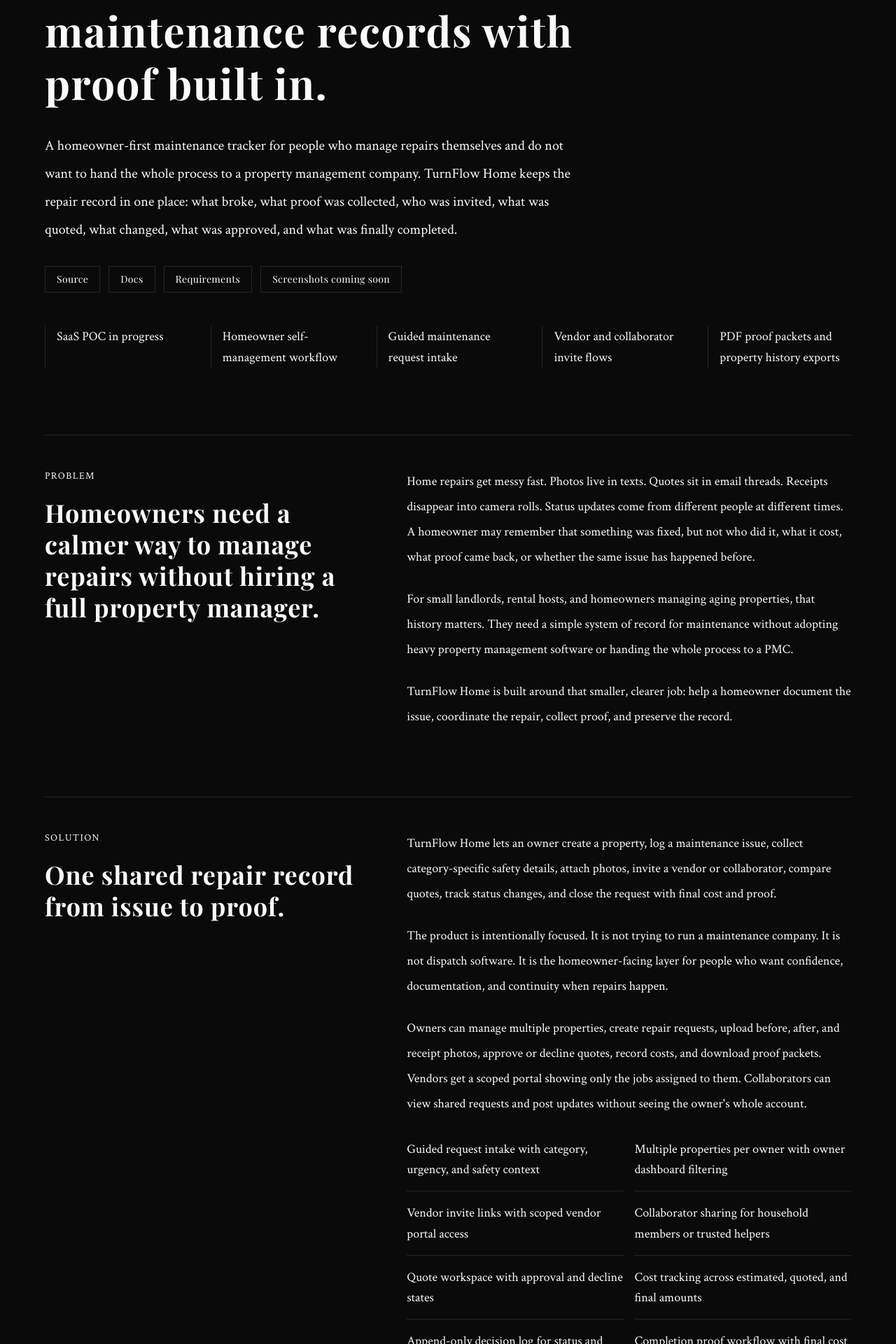
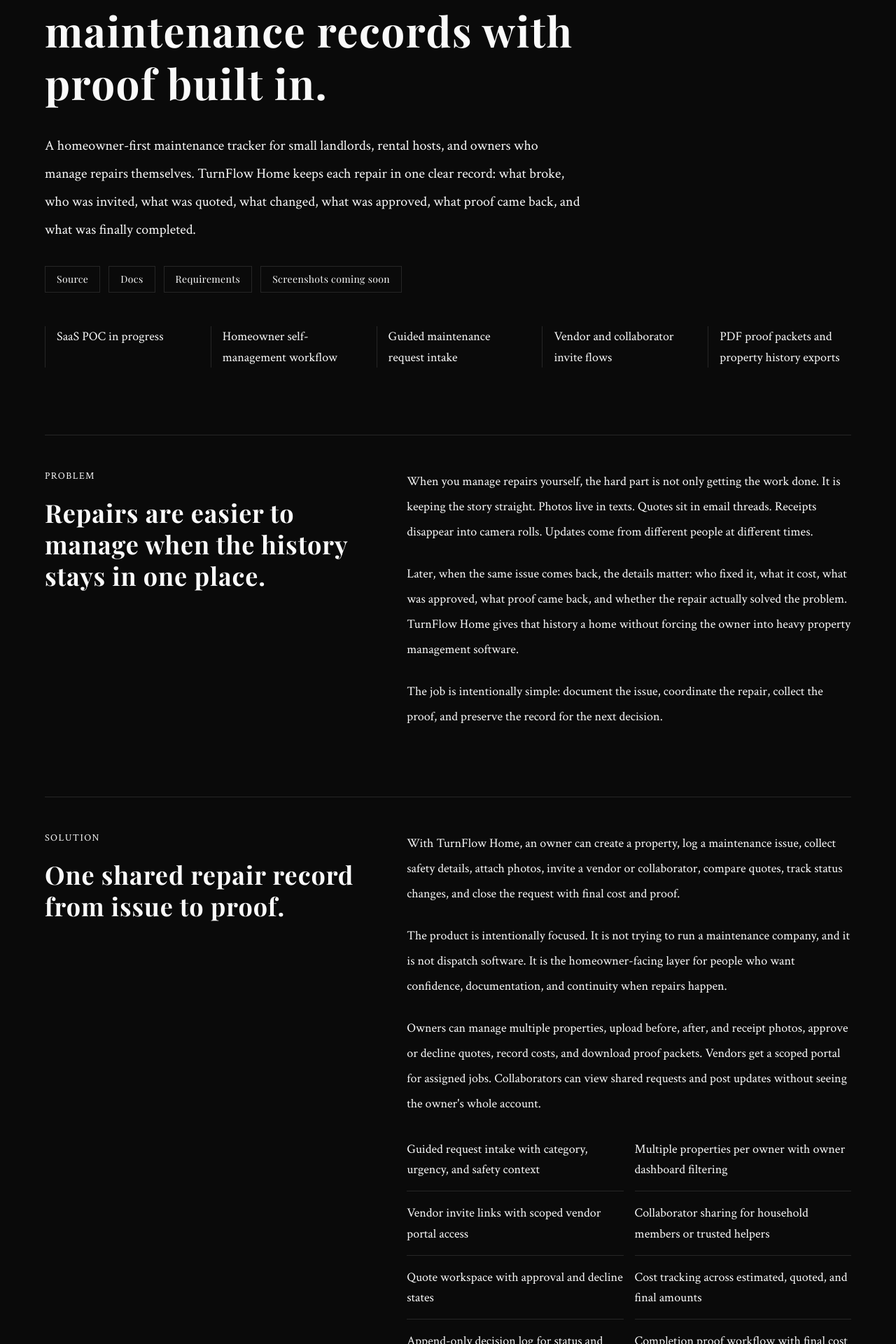
Before and after one commit to hypnoticdata777/calmCommandCenter, a React (Vite) app: page /work in a window 1280 px wide. Shown: the part 10080-12000 px from the top of the page at 70% size. Built offline with nearby package versions, Linux system fonts and the light colour scheme.

Commit message:
Smooth TurnFlow Home case study copy

```diff
--- a/src/app/pages/Work.tsx
+++ b/src/app/pages/Work.tsx
@@ -855,12 +855,11 @@
               TurnFlow Home: homeowner maintenance records with proof built in.
             </h2>
             <p className="max-w-3xl text-lg md:text-xl leading-loose text-foreground/70">
-              A homeowner-first maintenance tracker for people who manage
-              repairs themselves and do not want to hand the whole process to a
-              property management company. TurnFlow Home keeps the repair
-              record in one place: what broke, what proof was collected, who
-              was invited, what was quoted, what changed, what was approved,
-              and what was finally completed.
+              A homeowner-first maintenance tracker for small landlords,
+              rental hosts, and owners who manage repairs themselves. TurnFlow
+              Home keeps each repair in one clear record: what broke, who was
+              invited, what was quoted, what changed, what was approved, what
+              proof came back, and what was finally completed.
             </p>
 
             <div className="flex flex-wrap gap-3">
@@ -902,30 +901,29 @@
           <div className="space-y-5">
             <SectionLabel>Problem</SectionLabel>
             <h2 className="text-3xl md:text-4xl font-bold leading-tight tracking-wide">
-              Homeowners need a calmer way to manage repairs without hiring a
-              full property manager.
+              Repairs are easier to manage when the history stays in one place.
             </h2>
           </div>
 
           <div className="space-y-6 text-lg leading-loose text-foreground/70">
             <p>
-              Home repairs get messy fast. Photos live in texts. Quotes sit in
-              email threads. Receipts disappear into camera rolls. Status
-              updates come from different people at different times. A
-              homeowner may remember that something was fixed, but not who did
-              it, what it cost, what proof came back, or whether the same issue
-              has happened before.
+              When you manage repairs yourself, the hard part is not only
+              getting the work done. It is keeping the story straight. Photos
+              live in texts. Quotes sit in email threads. Receipts disappear
+              into camera rolls. Updates come from different people at
+              different times.
             </p>
             <p>
-              For small landlords, rental hosts, and homeowners managing aging
-              properties, that history matters. They need a simple system of
-              record for maintenance without adopting heavy property management
-              software or handing the whole process to a PMC.
+              Later, when the same issue comes back, the details matter: who
+              fixed it, what it cost, what was approved, what proof came back,
+              and whether the repair actually solved the problem. TurnFlow Home
+              gives that history a home without forcing the owner into heavy
+              property management software.
             </p>
             <p className="text-foreground/90">
-              TurnFlow Home is built around that smaller, clearer job: help a
-              homeowner document the issue, coordinate the repair, collect
-              proof, and preserve the record.
+              The job is intentionally simple: document the issue, coordinate
+              the repair, collect the proof, and preserve the record for the
+              next decision.
             </p>
           </div>
         </motion.section>
@@ -947,25 +945,23 @@
           <div className="space-y-8">
             <div className="space-y-6 text-lg leading-loose text-foreground/70">
               <p>
-                TurnFlow Home lets an owner create a property, log a
-                maintenance issue, collect category-specific safety details,
-                attach photos, invite a vendor or collaborator, compare quotes,
-                track status changes, and close the request with final cost and
-                proof.
+                With TurnFlow Home, an owner can create a property, log a
+                maintenance issue, collect safety details, attach photos,
+                invite a vendor or collaborator, compare quotes, track status
+                changes, and close the request with final cost and proof.
               </p>
               <p className="text-foreground/90">
                 The product is intentionally focused. It is not trying to run a
-                maintenance company. It is not dispatch software. It is the
+                maintenance company, and it is not dispatch software. It is the
                 homeowner-facing layer for people who want confidence,
                 documentation, and continuity when repairs happen.
               </p>
               <p>
-                Owners can manage multiple properties, create repair requests,
-                upload before, after, and receipt photos, approve or decline
-                quotes, record costs, and download proof packets. Vendors get a
-                scoped portal showing only the jobs assigned to them.
-                Collaborators can view shared requests and post updates without
-                seeing the owner's whole account.
+                Owners can manage multiple properties, upload before, after,
+                and receipt photos, approve or decline quotes, record costs,
+                and download proof packets. Vendors get a scoped portal for
+                assigned jobs. Collaborators can view shared requests and post
+                updates without seeing the owner's whole account.
               </p>
             </div>
 
@@ -1048,12 +1044,11 @@
               proof came back, and what record should be kept afterward.
             </p>
             <p>
-              That keeps it distinct from a PMC operations platform. A property
-              management company needs dispatch, routing, technician workload,
-              internal reporting, vendor management, and company controls. A
-              homeowner usually needs something calmer: a trusted repair
-              history and a clear way to coordinate work without losing the
-              thread.
+              That keeps it distinct from a PMC operations platform. PMCs need
+              dispatch, routing, technician workload, internal reporting,
+              vendor management, and company controls. This tool stays calmer:
+              trusted repair history, clear coordination, and less risk of
+              losing the thread.
             </p>
             <p>
               The next product phase is about turning the POC into a
```
